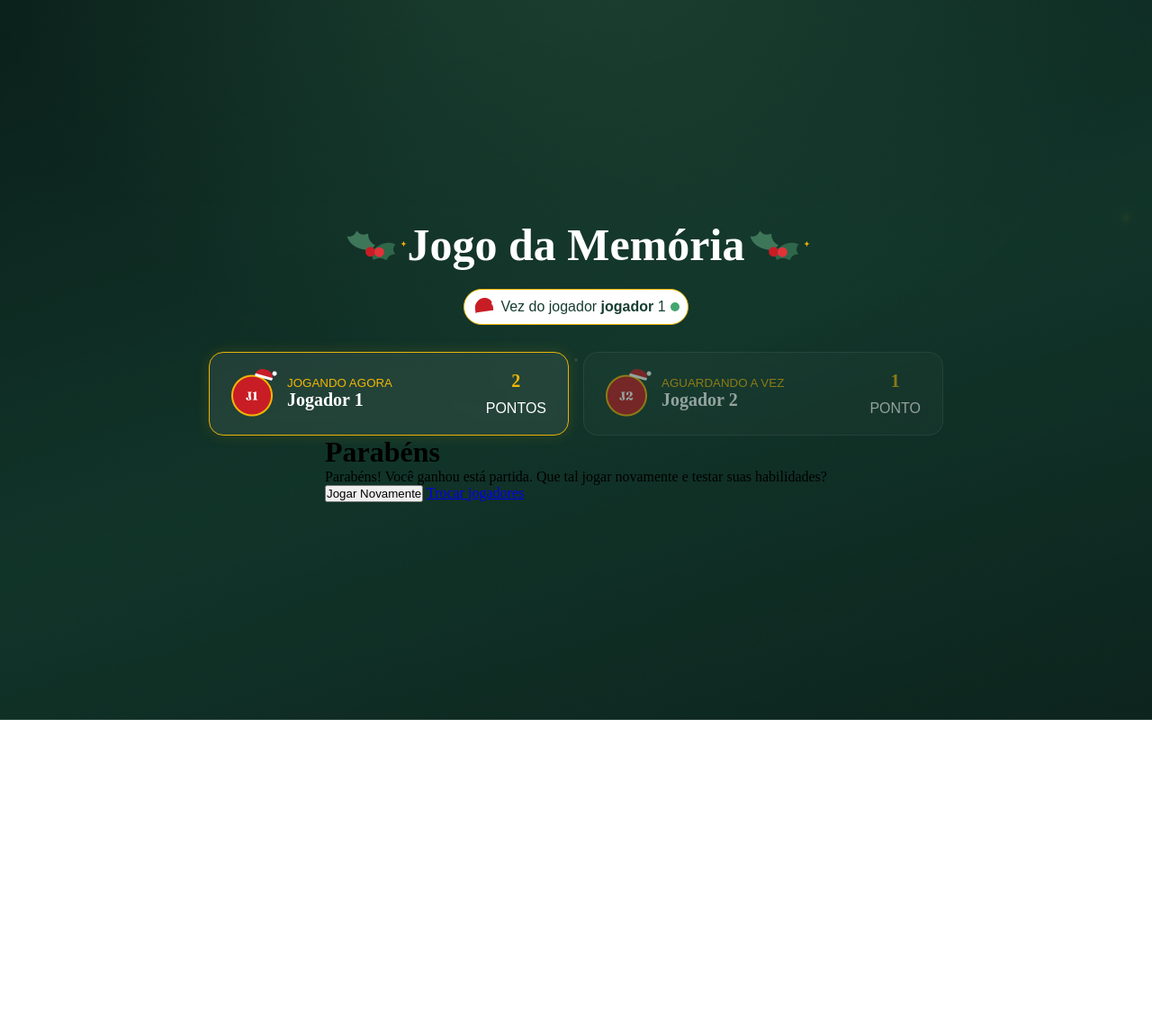
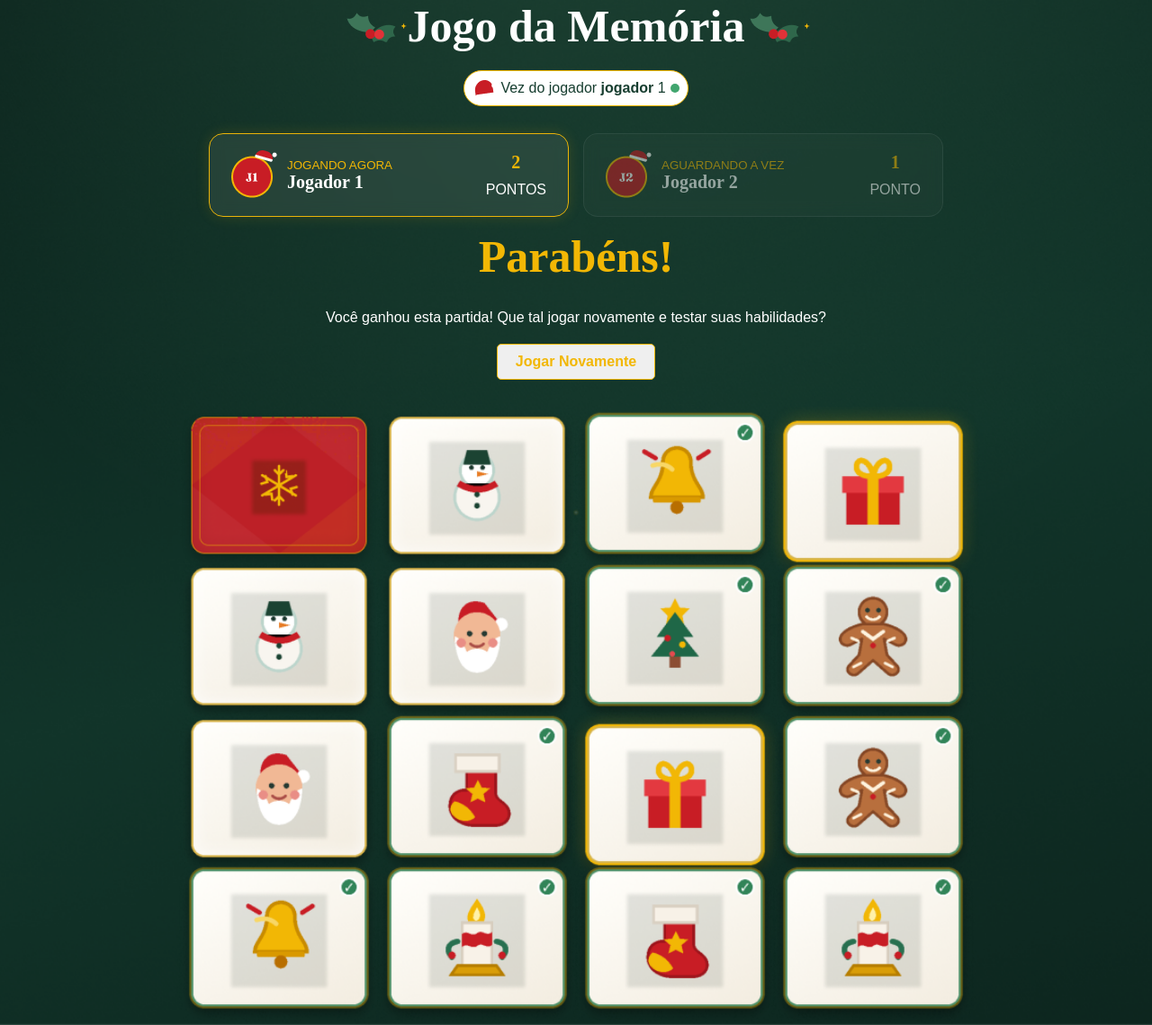
Before and after one commit to Simao-dev/jogo-da-memoria, a plain HTML site: page app/game/game.html in a window 1280 px wide. Shown: the whole page at 90% size. Before the commit the page ends 800 px from the top, so only its background shows below. Drawn offline with Linux system fonts and the light colour scheme.

Commit message:
Update dos arquivos game.html e style.css
foi atualizado o html e css, adicionando o tabuleiro com as cartas e linkando em suas respectivas imagens, também foi estilizado o CSS dos botões e as mensagens de parabenização.

```diff
--- a/app/assets/style.css
+++ b/app/assets/style.css
@@ -185,6 +185,58 @@ main {
   font-weight: 500;
   font-style: normal;
 }
+
+.conteudo_principal{
+  display: flex;
+  flex-direction: column;
+  justify-content: center;
+  align-items: center;
+  gap: 20px;
+  margin-top: 30px;
+}
+
+
+    /* ===== Título de parabéns ===== */
+.parabens{
+  color: #F2B705;
+  font-family: 'Fraunces', serif;
+  font-size: 50px;
+  font-weight: 900;
+  font-style: normal;
+  text-align: center;
+  margin-top: 15px;
+}
+
+    /* ===== Mensagem de parabéns ===== */
+.mensagem{
+  color: #fff;
+  font-family: "Barlow Condensed", sans-serif;
+  font-weight: 500;
+  font-style: normal;
+}
+
+.botoes{
+  display: flex;
+  gap: 20px;
+}
+
+    /* ===== Botão jogar novamente ===== */
+.jogarNovamente{
+  border: 1px solid #F2B705;
+  padding: 10px 20px;
+  border-radius: 5px;
+  color: #F2B705;
+  font-size: 16px;
+  font-weight: 700;
+  cursor: pointer;
+  transform: 0.2s;
+  margin-bottom: 10px;
+}
+
+.jogarNovamente:hover{
+ transform: scale(1.1)
+}
+
 .circulo{
   margin-left: 5px;
   height: 10px;
@@ -193,3 +245,58 @@ main {
   border: 4px solid #42a66f1c;
   border-radius: 50%;
 }
+
+
+    /* ===== Tabuleiro 4x4 ===== */
+.tabuleiro {
+  display: grid;
+  grid-template-columns: repeat(4, 1fr);
+  gap: 1px;
+}
+
+    /* ===== Carta ===== */
+.carta {
+  position: relative;
+  aspect-ratio: 1 / 0.85;
+  background: var(--carta);
+  border: 2px solid var(--carta-borda);
+  border-radius: 6px;
+  display: flex;
+  justify-content: center;
+  align-items: center;
+  cursor: pointer;
+  transition: transform 0.2s, box-shadow 0.2s;
+}
+
+/* ===== Tabuleiro 4x4 ===== */
+.tabuleiro {
+  display: grid;
+  grid-template-columns: repeat(4, 1fr);
+  gap: 6px 2px;                /* respiro entre as cartas */
+  padding: 10px;
+  margin-top: 20px;          /* afasta do botão "Jogar Novamente" */
+}
+
+/* ===== Carta ===== */
+.carta {
+  position: relative;
+  aspect-ratio: auto;
+  background: none;
+  border: none;
+  cursor: pointer;
+}
+
+.carta img {
+  display: block;
+  width: 100%;
+  aspect-ratio: 1.3;         /* todas as imagens com a mesma proporção */
+  object-fit: cover;         /* corta a sobra transparente por igual */
+  transform: scale(1.12);
+  transition: transform 0.2s, filter 0.2s;
+}
+
+/* Hover: sobe um pouco e ganha sombra */
+.carta:hover img {
+  transform: scale(1.12) translateY(-4px);
+  filter: drop-shadow(0 8px 10px rgba(0, 0, 0, 0.35));
+}
--- a/app/game/game.html
+++ b/app/game/game.html
@@ -62,22 +62,48 @@
       <div class="grid"></div>
       <div class="mensagem_ganhador" id="ganhador">
         <div class="header_parabens">
-          <h1 class="parabens">Parabéns</h1>
+          <h1 class="parabens">Parabéns!</h1>
         </div>
 
         <div class="conteudo_principal">
           <p class="mensagem">
-            Parabéns! Você ganhou está partida. Que tal jogar novamente e testar
+            Você ganhou esta partida! Que tal jogar novamente e testar
             suas habilidades?
           </p>
           <div class="botoes">
             <button class="jogarNovamente">Jogar Novamente</button>
-            <a href="../index.html">Trocar jogadores</a>
           </div>
         </div>
       </div>
     </div>
 
+
+<section class="tabuleiro">
+  <!-- Linha 1 -->
+  <div class="carta encontrada"><div class="icone"><img src="../assets/img/carta_virada_para_baixo.png" alt="Carta virada para baixo"></div></div>
+  <div class="carta"><div class="icone"><img src="../assets/img/carta_ snowman.png" alt="Boneco de neve"></div></div>
+  <div class="carta encontrada"><div class="icone"><img src="../assets/img/carta_ bell.png" alt="Sino"></div></div>
+  <div class="carta selecionada"><div class="icone"><img src="../assets/img/carta_ gift.png" alt="Presente"></div></div>
+
+  <!-- Linha 2 -->
+  <div class="carta"><div class="icone"><img src="../assets/img/carta_ snowman.png" alt="Boneco de neve"></div></div>
+  <div class="carta"><div class="icone"><img src="../assets/img/carta_ santa.png" alt="Papai Noel"></div></div>
+  <div class="carta encontrada"><div class="icone"><img src="../assets/img/carta_ tree.png" alt="Árvore de Natal"></div></div>
+  <div class="carta"><div class="icone"><img src="../assets/img/carta_ gingerbread.png" alt="Biscoito de Natal"></div></div>
+
+  <!-- Linha 3 -->
+  <div class="carta"><div class="icone"><img src="../assets/img/carta_ santa.png" alt="Papai Noel"></div></div>
+  <div class="carta selecionada"><div class="icone"><img src="../assets/img/carta_ stocking.png" alt="Meia"></div></div>
+  <div class="carta"><div class="icone"><img src="../assets/img/carta_ gift.png" alt="Presente"></div></div>
+  <div class="carta"><div class="icone"><img src="../assets/img/carta_ gingerbread.png" alt="Biscoito de Natal"></div></div>
+
+  <!-- Linha 4 -->
+  <div class="carta encontrada"><div class="icone"><img src="../assets/img/carta_ bell.png" alt="Sino"></div></div>
+  <div class="carta"><div class="icone"><img src="../assets/img/carta_ candle.png" alt="Vela"></div></div>
+  <div class="carta"><div class="icone"><img src="../assets/img/carta_ stocking.png" alt="Meia"></div></div>
+  <div class="carta"><div class="icone"><img src="../assets/img/carta_ candle.png" alt="Vela"></div></div>
+</section>
+
     <script src="../assets/script.js"></script>
   </body>
 </html>
```
